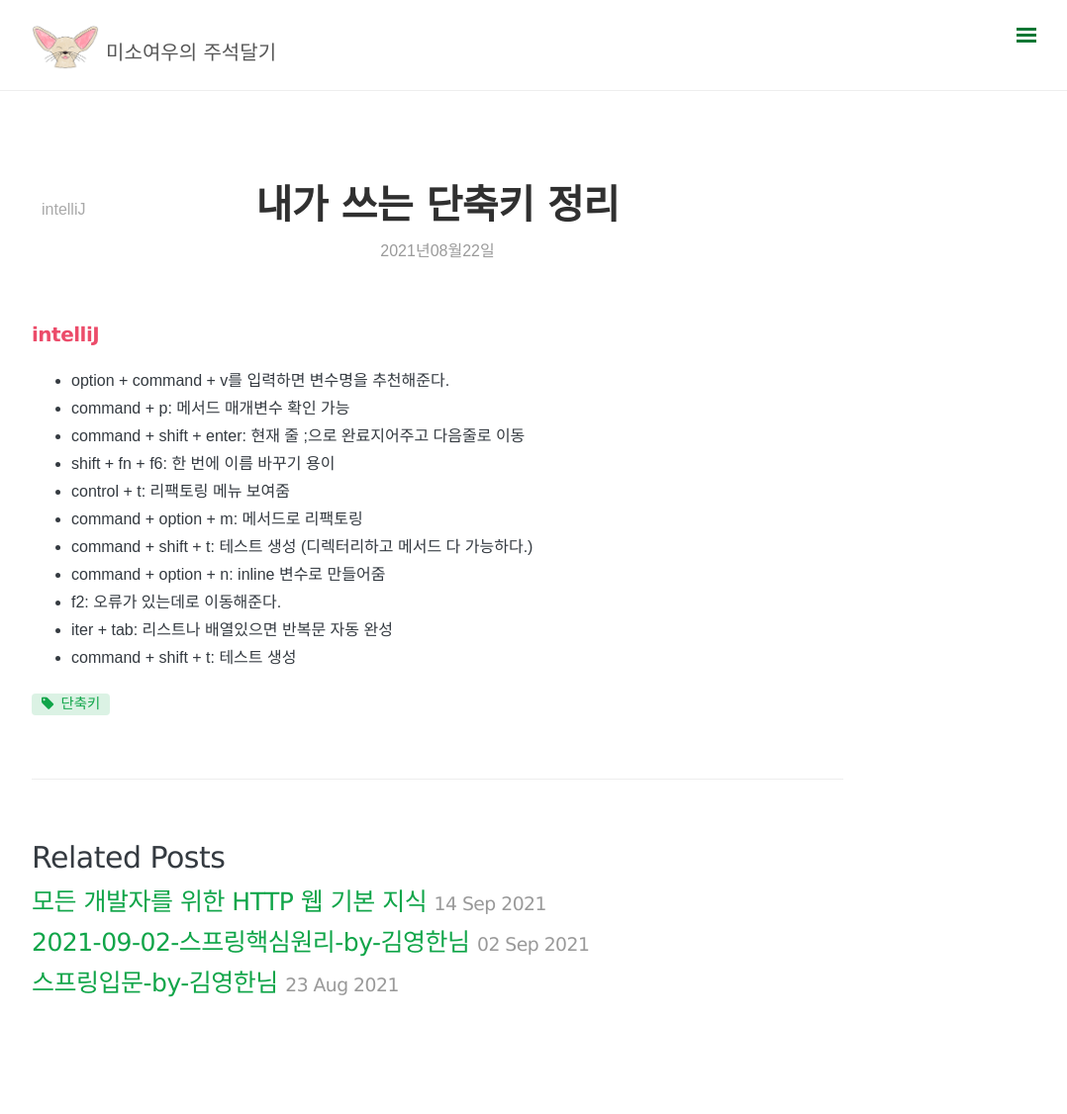
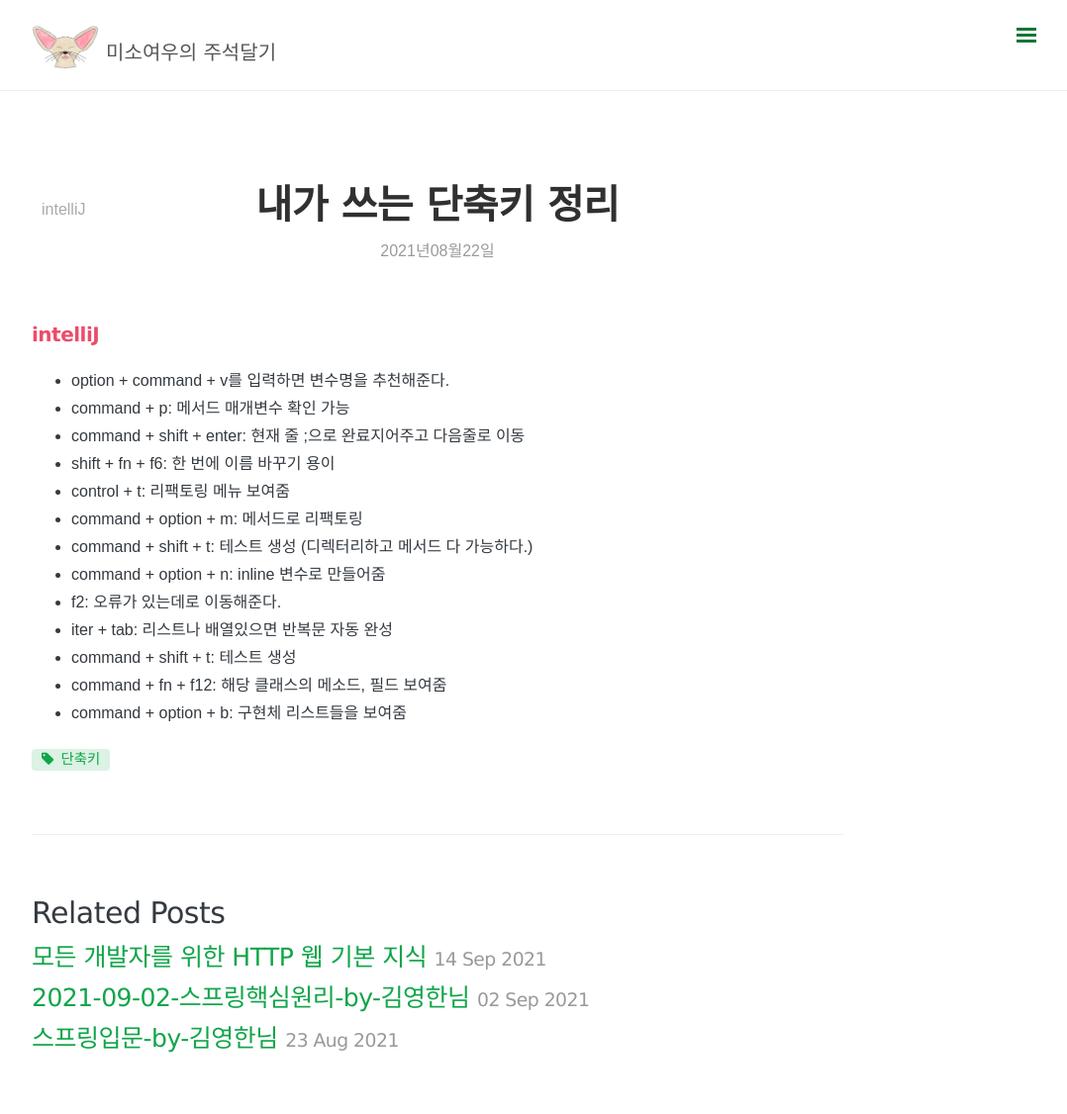
Before and after one commit to somefood/somefood.github.io, a Jekyll site: the page built from _posts/etc/2021-08-22-shortcuts.md, in a window 1280 px wide. Shown: the whole page at 99% size, without its empty margins (198-1276 px from the left). Built offline with Jekyll 4.4.1, drawn with Linux system fonts in a browser that asks for light colours; nearby versions of some CDN libraries; comment, search, counter and statistics services are not loaded; before the commit the page ends 1070 px from its top, so only the background shows below that.

Commit message:
단축키 정리

```diff
--- a/_posts/etc/2021-08-22-shortcuts.md
+++ b/_posts/etc/2021-08-22-shortcuts.md
@@ -19,3 +19,5 @@
 - f2: 오류가 있는데로 이동해준다.
 - iter + tab: 리스트나 배열있으면 반복문 자동 완성
 - command + shift + t: 테스트 생성
+- command + fn + f12: 해당 클래스의 메소드, 필드 보여줌
+- command + option + b: 구현체 리스트들을 보여줌
```
